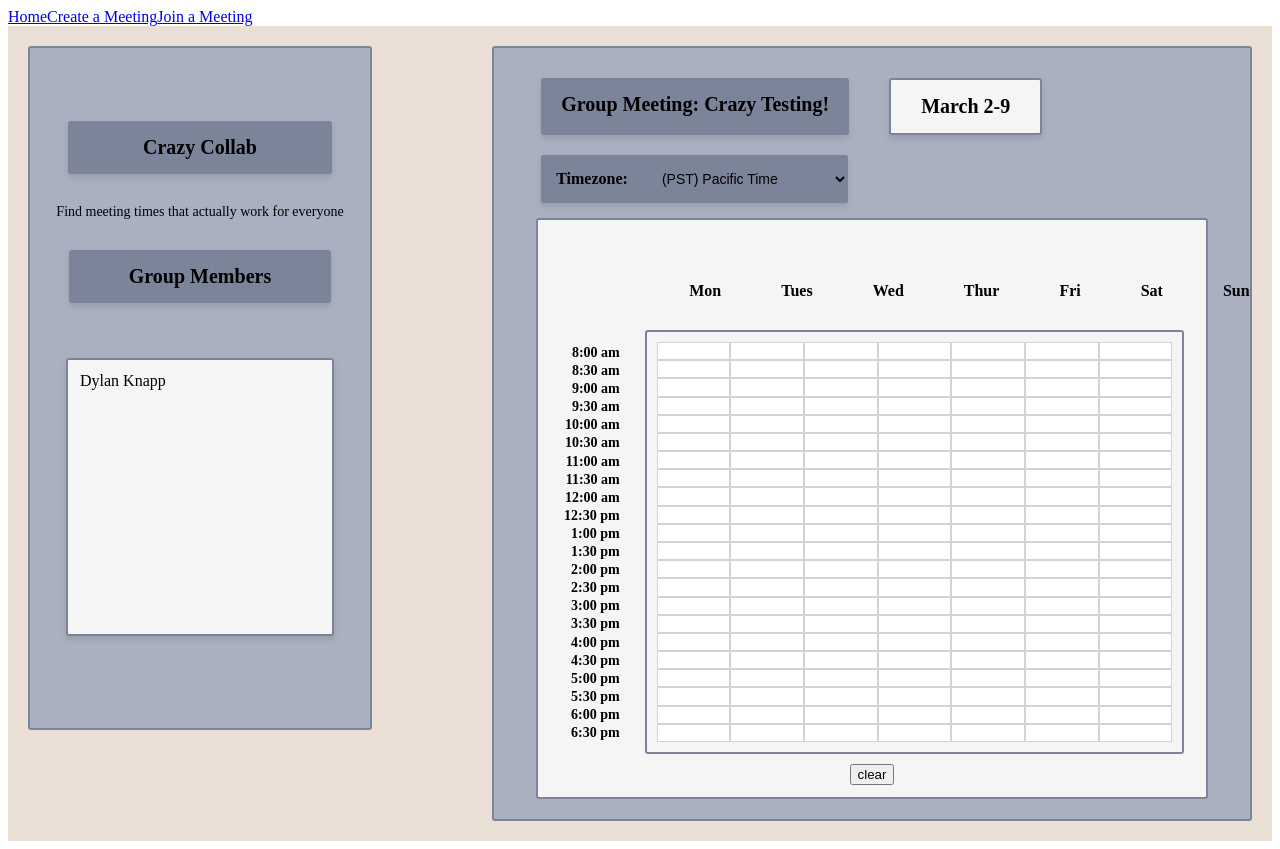
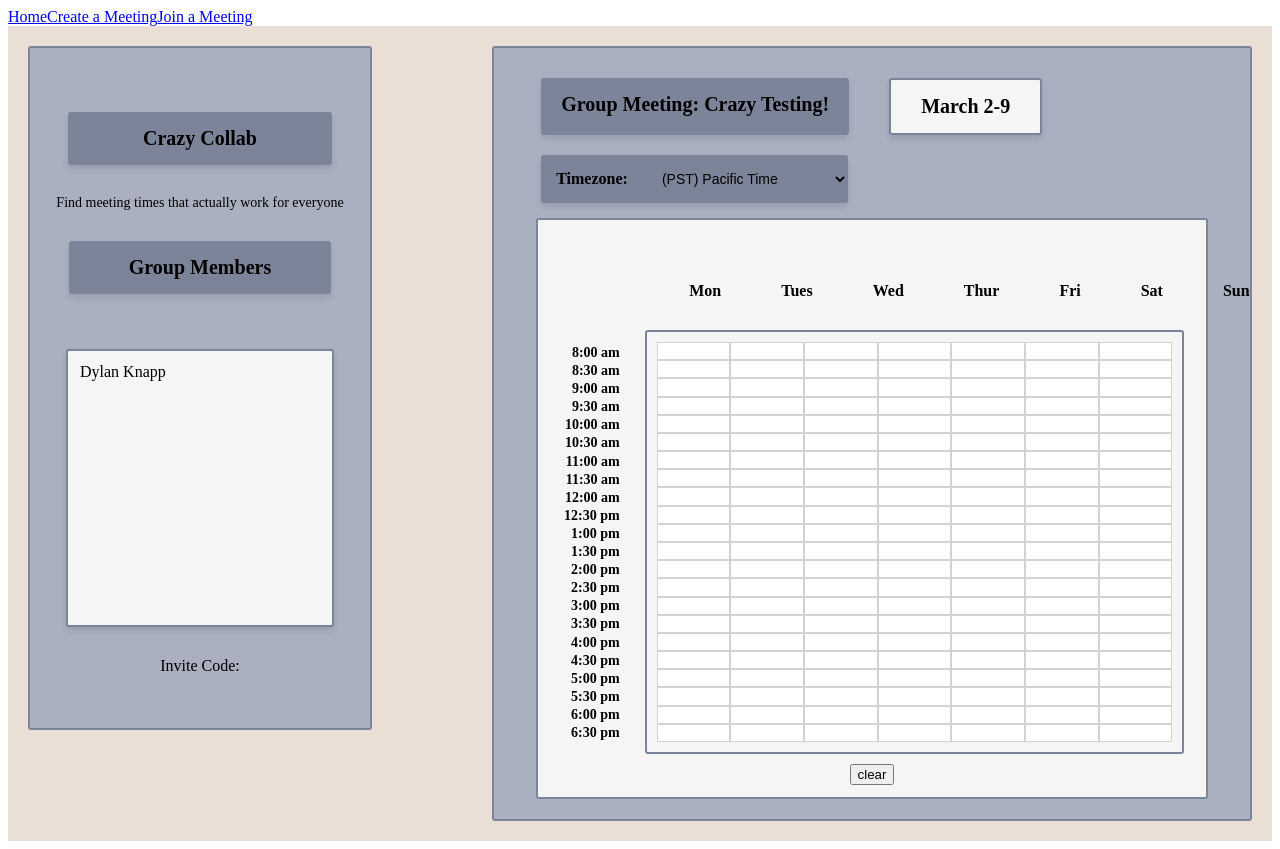
Before and after one commit to sarahpilon/CrazyCollab, a React (Vite) app in the folder frontend/: page /meeting/host in a window 1280 px wide. Built offline with nearby package versions, Linux system fonts and the light colour scheme.

Commit message:
Fixed invite code populating for beta release

```diff
--- a/frontend/src/App.jsx
+++ b/frontend/src/App.jsx
@@ -7,6 +7,9 @@ import JoinPage from './pages/JoinPage';
 import HostPage from './pages/HostPage'
 
 function App() {
+
+
+  const [inviteCode, setInviteCode] = useState();
 
   return (
     <div>
@@ -18,10 +21,10 @@ function App() {
           </nav>
           <Routes>
             <Route path="/" element={<HomePage/>}></Route>
-            <Route path="/meeting/host" element={<CollabHostPage/>}></Route>
+            <Route path="/meeting/host" element={<CollabHostPage inviteCode={inviteCode} setInviteCode={setInviteCode}/>}></Route>
             <Route path="/meeting/join" element={<CollabJoinPage/>}></Route>
             <Route path="/join" element={<JoinPage/>}></Route>
-            <Route path="/host" element={<HostPage/>}></Route>
+            <Route path="/host" element={<HostPage inviteCode={inviteCode} setInviteCode={setInviteCode}/>}></Route>
           </Routes>
         </Router>
     </div>
--- a/frontend/src/js/network_component.mjs
+++ b/frontend/src/js/network_component.mjs
@@ -125,6 +125,7 @@ async function createOffer(setInviteCode, dn, sch) {
     // New, and good
     try {
         await(setDoc(callDoc, {offer: offer}));
+        inviteCode = callDoc.id;
         setInviteCode(callDoc.id);
     } catch (e) {
         console.error("Error addiing document: ", e);
--- a/frontend/src/pages/CollabHostPage.jsx
+++ b/frontend/src/pages/CollabHostPage.jsx
@@ -14,9 +14,8 @@ const identitySchedule = [
     {id: 6, name: "sunday", time: []}
 ]
 
-function CollabHostPage() {
+function CollabHostPage({inviteCode, setInviteCode}) {
 
-    const [inviteCode, setInviteCode] = useState(network.inviteCode);
     const [displayName, setDisplayName] = useState(network.displayName);
     const [groupMembers, setGroupMembers] = useState([displayName]);
     const [schedule, setSchedule] = useState(network.schedule);
@@ -123,7 +122,7 @@ function CollabHostPage() {
                 <div class="group-members-box">
                     {groupMembers.map((name, i) => <div key={i}>{name}</div>)}
                 </div>
-                <div class="invite-code">{inviteCode}</div>
+                <div class="invite-code">Invite Code: {inviteCode}</div>
             </div>
 
             <div class="rightcard">
--- a/frontend/src/pages/HostPage.jsx
+++ b/frontend/src/pages/HostPage.jsx
@@ -15,9 +15,9 @@ const identitySchedule = [
     {id: 6, name: "sunday", time: []}
 ]
 
-function HostPage(){
+function HostPage({inviteCode, setInviteCode}){
 
-    const [inviteCode, setInviteCode] = useState();
+    // const [inviteCode, setInviteCode] = useState();
     const [displayName, setDisplayName] = useState();
     const [schedule, setSchedule] = useState(identitySchedule);
 
```
Also changed, not shown: 1 other file (tests, documents, lock files or other folders).
